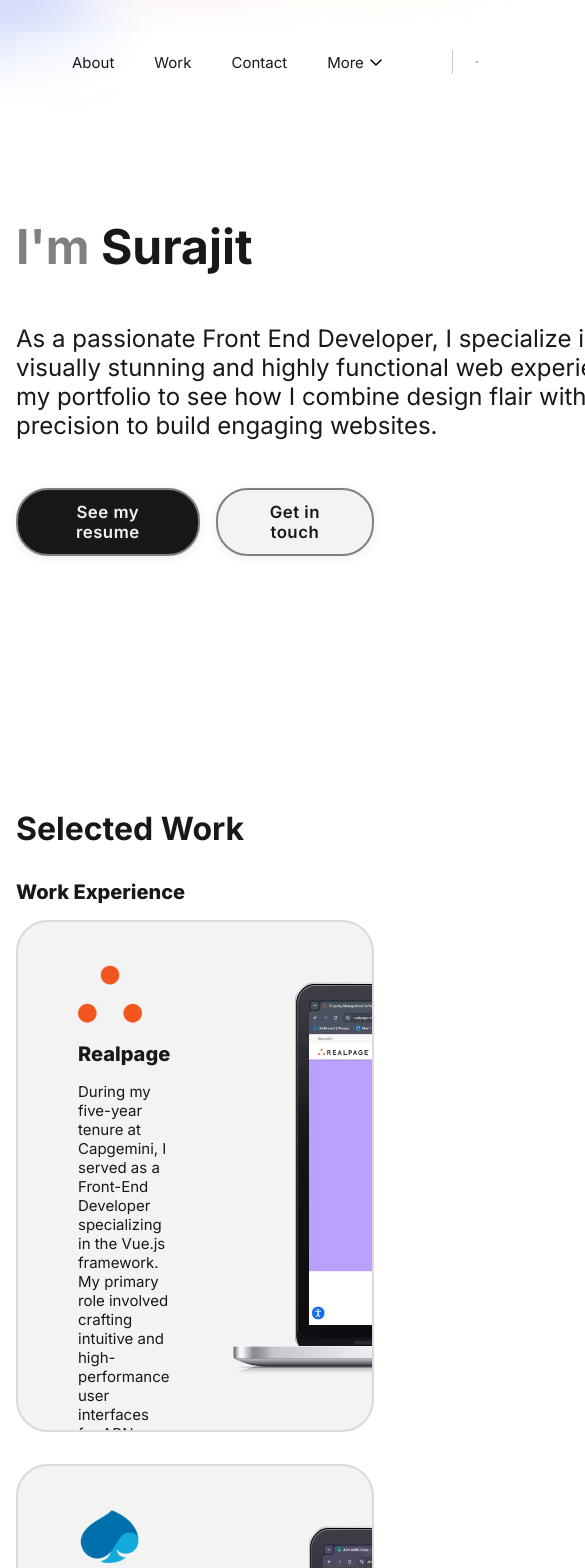
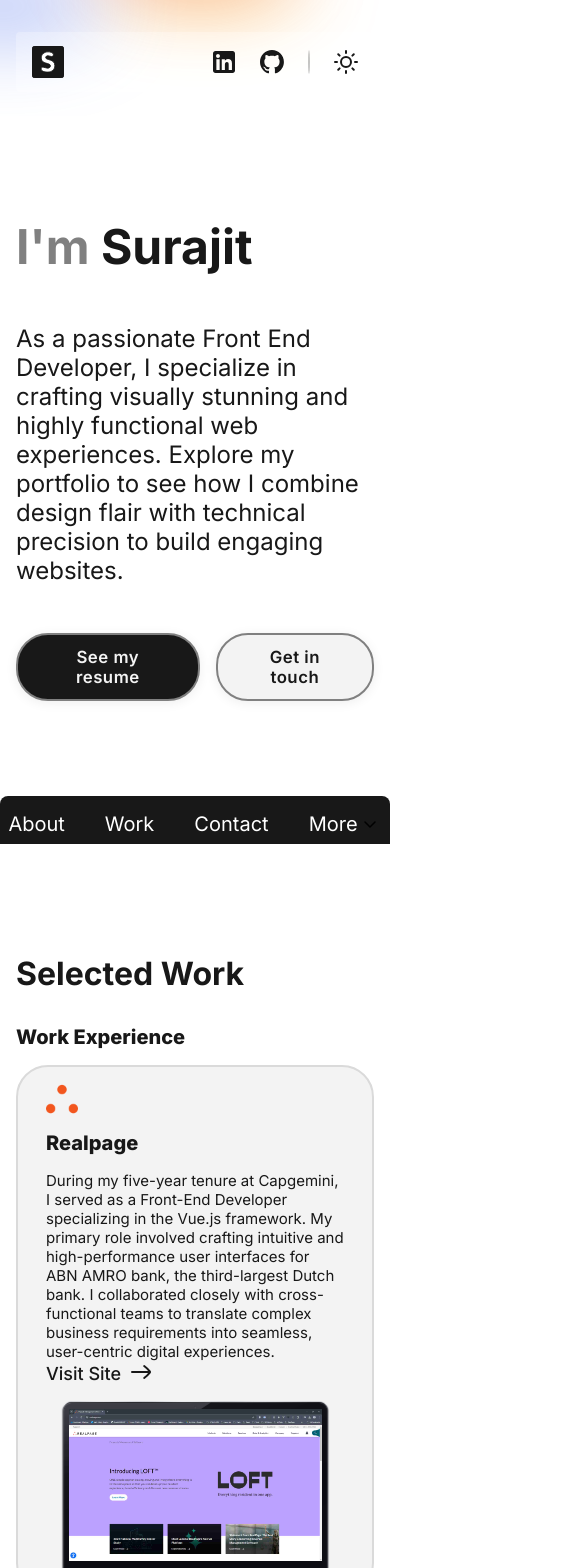
Before and after one commit to Surajit05021997/surajit-frontend-dev, a React (Vite) app: page / in a window 390 px wide. Shown: the top 1568 px of the page, 585 px wide, since content can reach past the window. Built offline with nearby package versions, Linux system fonts and the light colour scheme.

Commit message:
added styling for mobile views

```diff
--- a/src/components/AppFooter.scss
+++ b/src/components/AppFooter.scss
@@ -3,6 +3,9 @@ footer {
   display: flex;
   justify-content: space-between;
   position: relative;
+  @media (max-width: 767px) {
+    margin-bottom: 4rem;
+  }
 
   .footer-item-left {
     .footer-item {
@@ -52,18 +55,30 @@ footer {
       left: -191px;
       bottom: -2.625rem;
       z-index: -3;
+      @media (max-width: 767px) {
+        left: -191px;
+        bottom: -4.625rem;
+      }
     }
 
     &.ellipse-5 {
       left: 0;
       bottom: -2.625rem;
       z-index: -2;
+      @media (max-width: 767px) {
+        left: 0;
+        bottom: -4.625rem;
+      }
     }
 
     &.ellipse-6 {
       left: 179px;
       bottom: -2.625rem;
       z-index: -1;
+      @media (max-width: 767px) {
+        left: 12px;
+        bottom: -4.625rem;
+      }
     }
   }
 }
--- a/src/components/AppHeader.jsx
+++ b/src/components/AppHeader.jsx
@@ -33,7 +33,7 @@ const AppHeader = () => {
     }
 
     document.addEventListener('click', handleExtraNavMeuCollapse);
-  }, []);
+  }, [dispatch]);
 
   useEffect( () => () => document.removeEventListener('click', handleExtraNavMeuCollapse), [] );
 
--- a/src/components/AppHeader.scss
+++ b/src/components/AppHeader.scss
@@ -19,16 +19,33 @@ header {
       .navbar {
         margin-inline: 2.5rem;
         position: relative;
+        @media (max-width: 767px) {
+          position: fixed;
+          bottom: 0;
+          left: 0;
+          right: 0;
+          background-color: var(--mobile-header-bg-clr);
+          border-radius: .5rem .5rem 0 0;
+          font-size: var(--fs-300);
+          padding: 1rem 0 .5rem 0;
+          margin-inline: 0;
+        }
 
         ul {
           display: flex;
           gap: 2.5rem;
+          @media (max-width: 767px) {
+            justify-content: center;
+          }
 
           li {
             cursor: pointer;
             user-select: none;
             display: flex;
             align-items: center;
+            @media (max-width: 767px) {
+              color: var(--mobile-header-txt-clr);
+            }
 
             .link-arrow-down {
               transition: transform 300ms;
@@ -90,18 +107,30 @@ header {
       left: -191px;
       top: -44px;
       z-index: -3;
+      @media (max-width: 767px) {
+        left: -191px;
+        top: -35px;
+      }
     }
 
     .ellipse-2 {
       left: 0;
       top: -138px;
       z-index: -2;
+      @media (max-width: 767px) {
+        left: 0;
+        top: -102px;
+      }
     }
 
     .ellipse-3 {
       left: 179px;
       top: -111px;
       z-index: -1;
+      @media (max-width: 767px) {
+        left: 12px;
+        top: -48px;
+      }
     }
   }
 
--- a/src/components/HomePage.scss
+++ b/src/components/HomePage.scss
@@ -14,6 +14,9 @@
     .body {
       font-size: var(--fs-400);
       width: 47rem;
+      @media (max-width: 767px) {
+        width: auto;
+      }
       margin-block: 3rem;
     }
 
--- a/src/components/shared/KnowMeCard.scss
+++ b/src/components/shared/KnowMeCard.scss
@@ -11,6 +11,10 @@
     overflow: hidden;
     border: 2px solid var(--border-clr);
     cursor: pointer;
+    @media (max-width: 767px) {
+      width: auto;
+      height: auto;
+    }
 
     &:hover img {
       transform: scale(1.15);
--- a/src/components/shared/WorkCard.scss
+++ b/src/components/shared/WorkCard.scss
@@ -8,6 +8,10 @@
     height: 32rem;
     display: grid;
     grid-template-columns: 2fr 1.35fr;
+    @media (max-width: 767px) {
+      height: auto;
+      grid-template-columns: 1fr;
+    }
   }
 
   .info {
@@ -15,11 +19,18 @@
     display: flex;
     flex-direction: column;
     justify-content: space-between;
+    @media (max-width: 767px) {
+      padding: 1rem 1.75rem;
+    }
 
     .logo {
       width: 4rem;
       height: 4rem;
       margin-bottom: 1rem;
+      @media (max-width: 767px) {
+        width: 2rem;
+        height: 2rem;
+      }
     }
 
     .title {
@@ -55,6 +66,9 @@
     transform: translateX(60px);
     transition: opacity 0.7s cubic-bezier(0.4, 0, 0.2, 1),
       transform 0.7s cubic-bezier(0.4, 0, 0.2, 1);
+    @media (max-width: 767px) {
+      margin: auto;
+    }
 
     &.slide-in {
       opacity: 1;
@@ -66,6 +80,11 @@
       max-width: unset;
       height: 24.5rem;
       top: 3.75rem;
+      @media (max-width: 767px) {
+        position: static;
+        height: 12rem;
+        top: .75rem;
+      }
     }
 
     .site-image {
@@ -74,6 +93,11 @@
       top: 4.875rem;
       left: 4.875rem;
       max-width: unset;
+      @media (max-width: 767px) {
+        height: 9.5rem;
+        top: .5rem;
+        left: 2.4rem;
+      }
     }
   }
 }
--- a/src/index.css
+++ b/src/index.css
@@ -87,6 +87,8 @@ input, textarea {
   --text-clr: var(--clr-neutral-850);
   --text-secondary-clr: var(--clr-neutral-850);
   --bg-clr: var(--clr-neutral-100);
+  --mobile-header-txt-clr: var(--clr-neutral-100);
+  --mobile-header-bg-clr: var(--clr-neutral-850);
   --header-bg-clr: var(--clr-white-25);
   --heading-clr: var(--clr-neutral-850);
   --list-item-clr: var(--clr-neutral-850);
@@ -109,6 +111,8 @@ input, textarea {
   --text-clr: var(--clr-neutral-300);
   --text-secondary-clr: var(--clr-neutral-200);
   --bg-clr: var(--clr-neutral-900);
+  --mobile-header-txt-clr: var(--clr-neutral-850);
+  --mobile-header-bg-clr: var(--clr-neutral-100);
   --header-bg-clr: var(--clr-black-25);
   --heading-clr: var(--clr-neutral-100);
   --list-item-clr: var(--clr-neutral-300);
```
